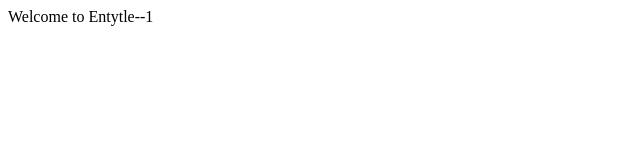
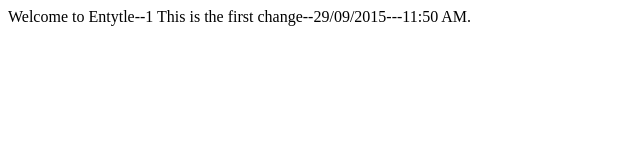
Before and after one commit to manaspratimdas/manasdemoproj, a plain HTML site: page WebContent/index.html in a window 1280 px wide. Shown: the whole page, without its empty margins (0-640 px from the left). Drawn offline with Linux system fonts and the light colour scheme.

Commit message:
Update index.html

```diff
--- a/WebContent/index.html
+++ b/WebContent/index.html
@@ -6,5 +6,6 @@
 </head>
 <body>
  Welcome to Entytle--1
+ This is the first change--29/09/2015---11:50 AM.
 </body>
 </html>
```
